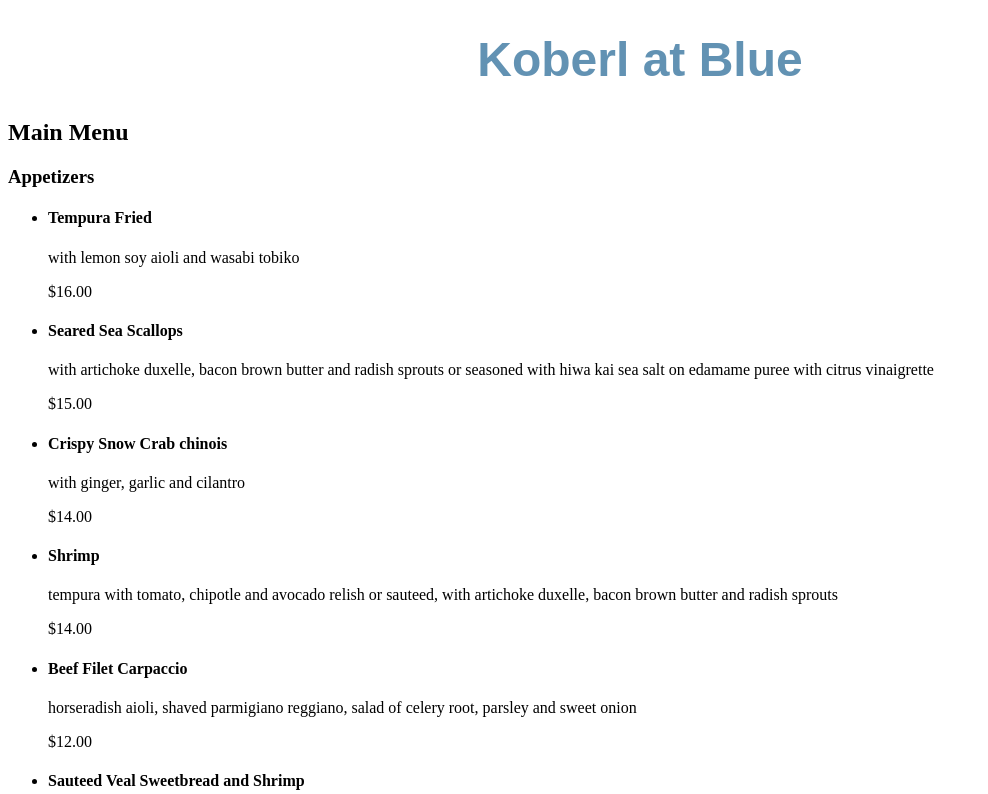
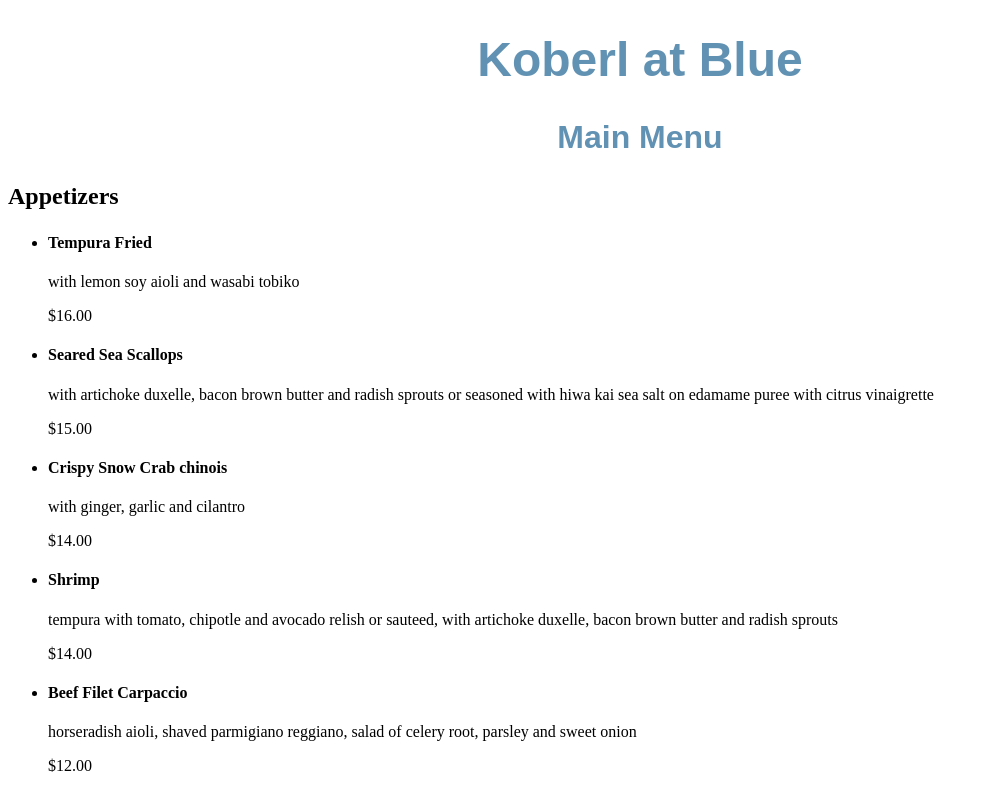
Before and after one commit to cczarny/cczarny.github.io, a plain HTML site: page grc338/restaurantmenu/index.html in a window 1280 px wide. Shown: the top 794 px of the page, without its empty margins (0-988 px from the left). Drawn offline with Linux system fonts and the light colour scheme.

Commit message:
Update style.css

```diff
--- a/grc338/restaurantmenu/style.css
+++ b/grc338/restaurantmenu/style.css
@@ -1,6 +1,19 @@
 h1 {
     font-family: sans-serif;
-    font-size: 3em;
+	font-size: 3em;
     text-align: center;
     color: #6292B3;
 }
+
+h2 {
+    font-family: sans-serif;
+    font-size: 2em;
+    text-align: center;
+    color: #6292B3;
+}
+
+h3 {
+    font-family: serif;
+    font-size: 1.5em;
+    color: black;
+}
```
